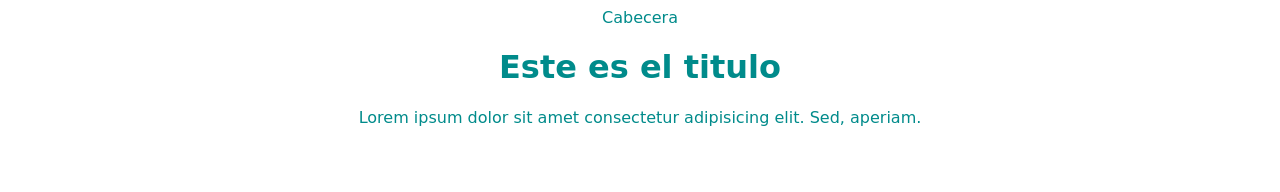
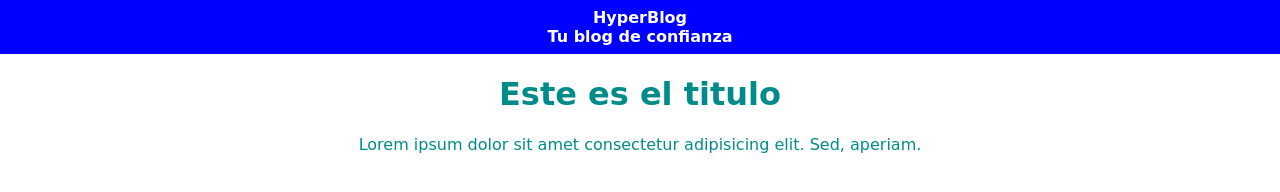
Before and after one commit to PsakejsCorp/Git-y-Github.github.io, a plain HTML site: page Proyecto1/index.html in a window 1280 px wide. Drawn offline with Linux system fonts and the light colour scheme.

Commit message:
cambios cabecera

```diff
--- a/Proyecto1/css/style.css
+++ b/Proyecto1/css/style.css
@@ -3,6 +3,8 @@ body{
     color: darkcyan;
     font-family: cursive;
     font-size: 16px;
+    margin: 0;
+    padding: 0;
 }
 
 #container{
@@ -16,3 +18,11 @@ body{
 #container h1{
     font-size: 20px;
 }
+
+.cabecera{
+    background: blue;
+    color: white;
+    margin: 0;
+    padding: 0.5em;
+    font-weight: bold;
+}
--- a/Proyecto1/index.html
+++ b/Proyecto1/index.html
@@ -9,7 +9,11 @@
 <body>
     <div class="container">
         <div class="cabecera">
-            Cabecera
+            HyperBlog
+
+            <div class="tagline">
+                Tu blog de confianza
+            </div>
         </div>
         <div id="post"></div>
         <h1>Este es el titulo</h1>
```
